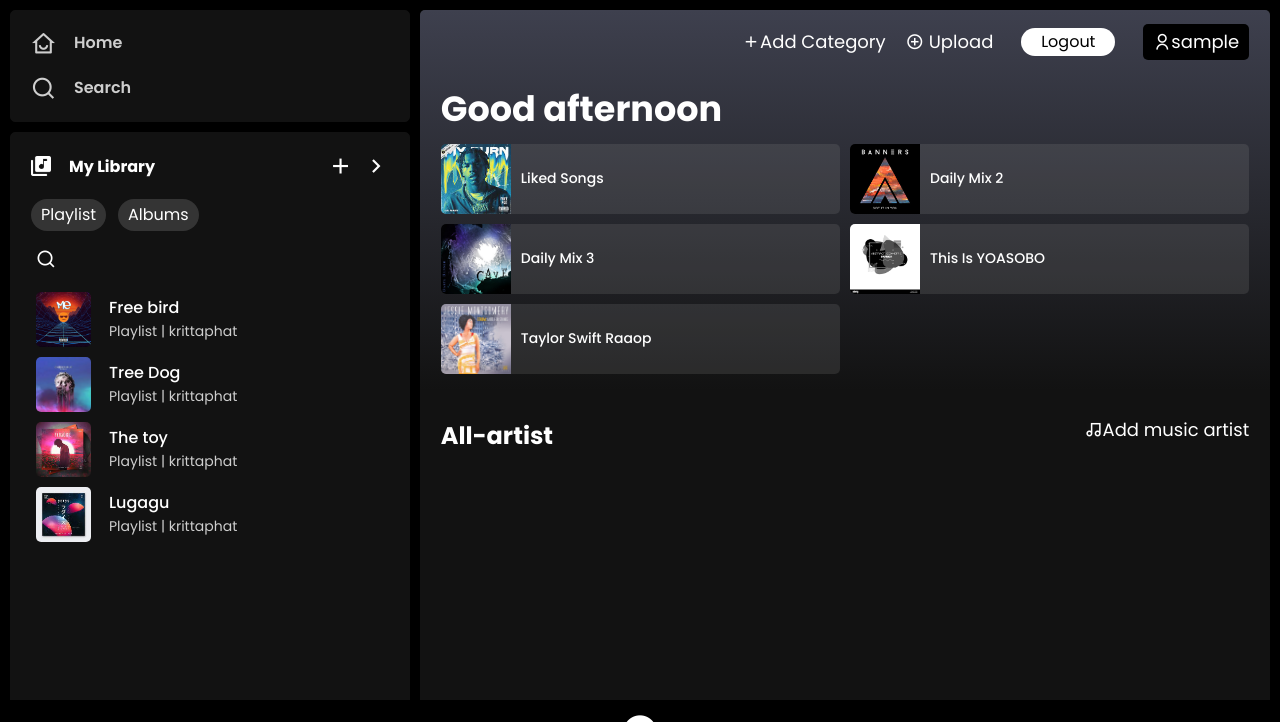
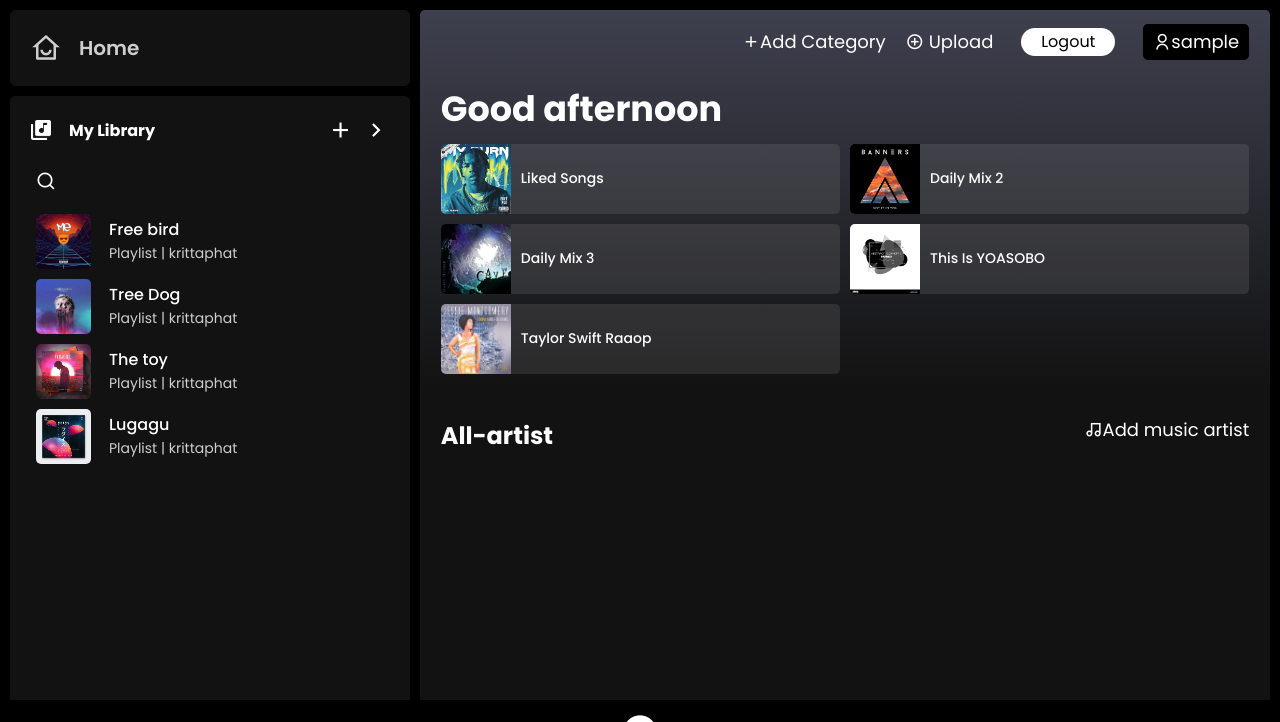
Before and after one commit to erisk405/Web_music_listenning, a PHP site: page /web/Home.php in a window 1280 px wide. Shown: the top 722 px of the page. Run offline with PHP 8.4, Linux system fonts and the light colour scheme; the visitor is signed in with stand-in values (Sample User, id 1); data that the repository does not hold is empty.

Commit message:
20/2/2567

```diff
--- a/music listening website/web/style-web.css
+++ b/music listening website/web/style-web.css
@@ -162,7 +162,15 @@ h1 {
   font-weight: 700;
 }
 
-
+.header-left .Search{
+  display: none;
+}
+.header-left .home{
+  font-size: 30px;
+}
+.header-left .home span{
+  font-size: 20px;
+}
 
 
 /* ------------------------- */
@@ -263,7 +271,8 @@ h1 {
 
 .section-library,
 .container-library {
-  display: flex;
+  display: none;
+  /* display: flex; */
   gap: 12px;
   margin-bottom: 10px;
 }
```
Also changed, not shown: music listening website/Register.js (+7 -1 lines), music listening website/img_playlist/17083934801323628.jpeg (added).
